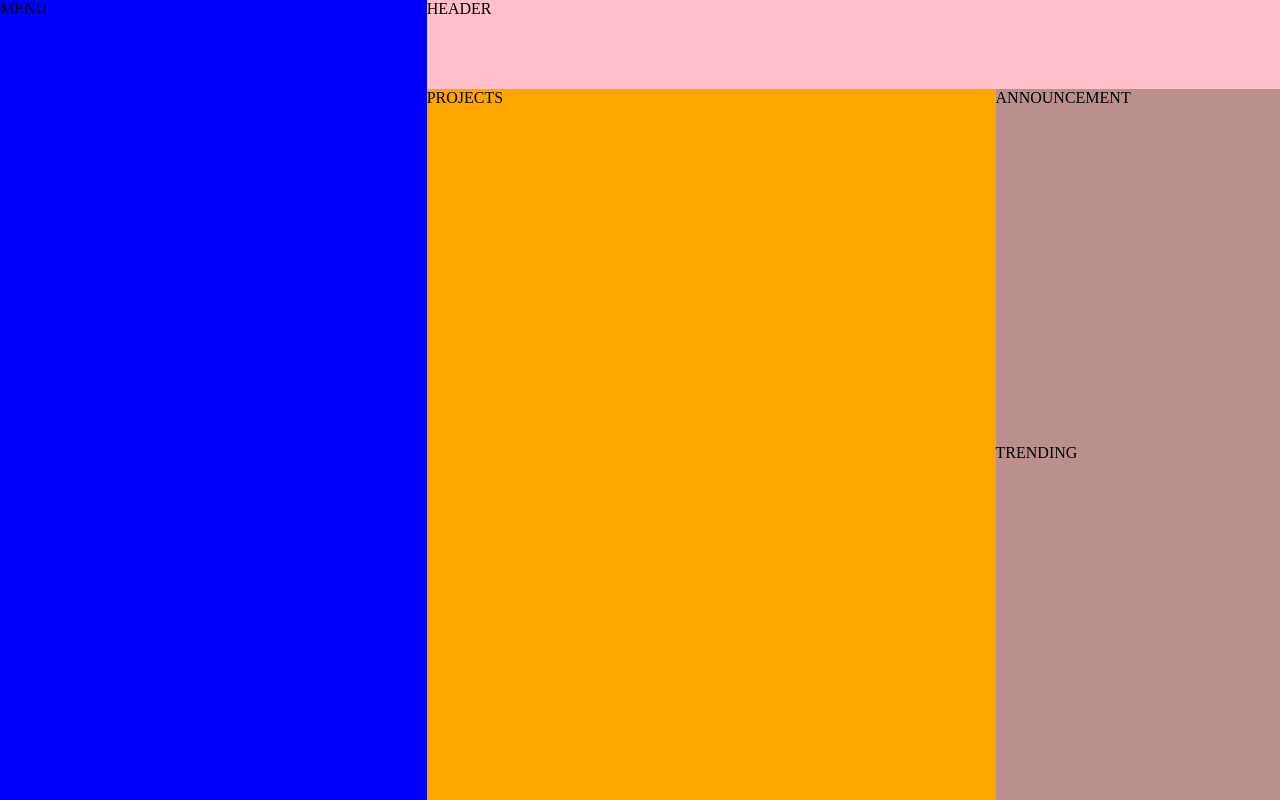
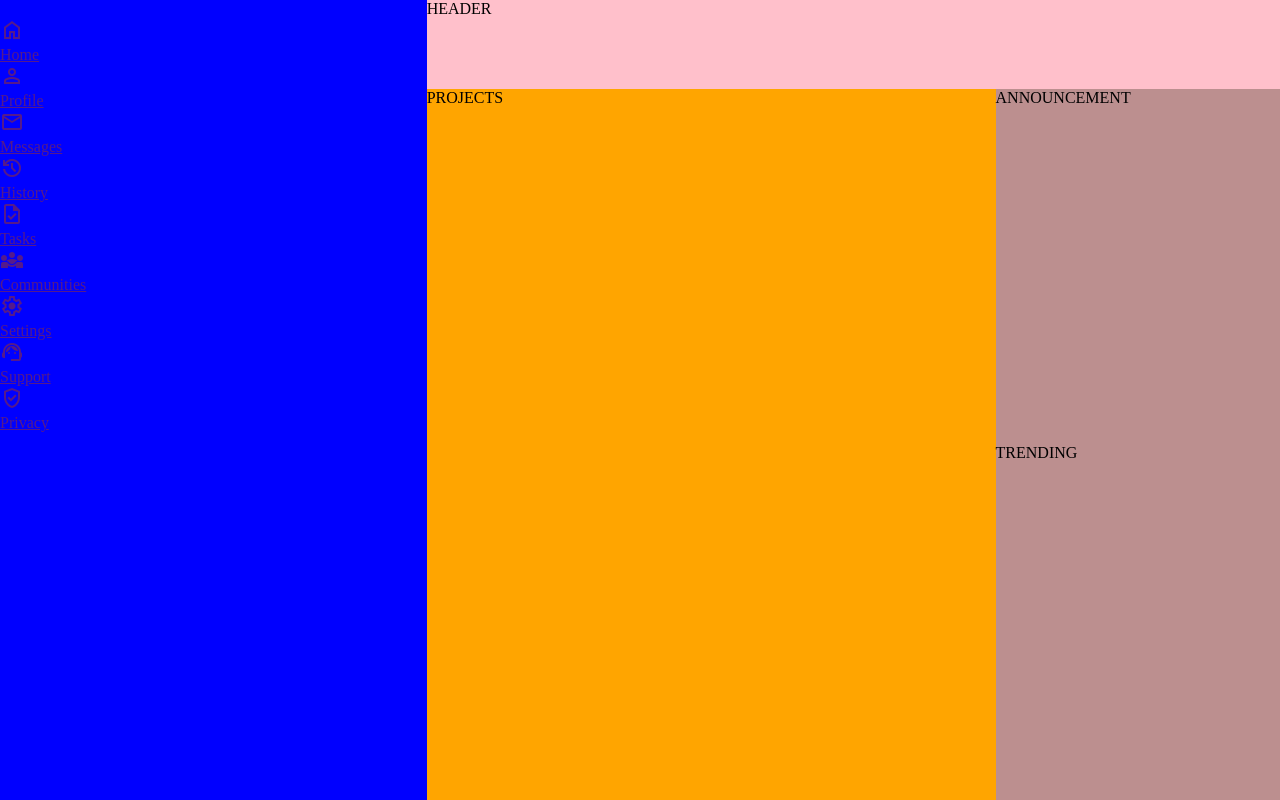
Before and after one commit to ezaborszky/Project-Admin-Dashboard, a plain HTML site: page index.html in a window 1280 px wide. Drawn offline with nearby package versions, Linux system fonts and the light colour scheme.

Commit message:
added menu items

```diff
--- a/index.html
+++ b/index.html
@@ -5,12 +5,84 @@
     <link rel="stylesheet" href="styles.css">
     <meta http-equiv="X-UA-Compatible" content="IE=edge">
     <meta name="viewport" content="width=device-width, initial-scale=1.0">
+    <link rel="stylesheet" href="https://fonts.googleapis.com/css2?family=Material+Symbols+Outlined:opsz,wght,FILL,GRAD@20..48,100..700,0..1,-50..200" />
     <title>Admin Dashboard</title>
 </head>
 <body>
     <div class="wrapper">
     <div class="menu">
-        MENU
+        <div id="logo">
+            <div><img src="misc/logo.svg" alt=""></div>
+
+        </div>
+        <div id="menu-navbar">
+            <div class="menu-point">
+                <a href="">
+                <div><span class="material-symbols-outlined">
+                    home
+                    </span></div>
+                <div>Home</div></a>
+            </div>
+            <div class="menu-point">
+                <a href="">
+                <div><span class="material-symbols-outlined">
+                    person
+                    </span></div>
+                <div>Profile</div></a>
+            </div>
+            <div class="menu-point">
+                <a href="">
+                <div><span class="material-symbols-outlined">
+                    mail
+                    </span></div>
+                <div>Messages</div></a>
+            </div>
+            <div class="menu-point">
+                <a href="">
+                <div><span class="material-symbols-outlined">
+                    history
+                    </span></div>
+                <div>History</div></a>
+            </div>
+            <div class="menu-point">
+                <a href="">
+                <div><span class="material-symbols-outlined">
+                    task
+                    </span></div>
+                <div>Tasks</div></a>
+            </div>
+            <div class="menu-point">
+                <a href=""><div><span class="material-symbols-outlined">
+                    diversity_3
+                    </span></div>
+                <div>Communities</div></a>
+            </div>
+            <div class="menu-point">
+                <div></div>
+                <div></div>
+            </div>
+            <div class="menu-point">
+                <a href="">
+                <div><span class="material-symbols-outlined">
+                    settings
+                    </span></div>
+                <div>Settings</div></a>
+            </div>
+            <div class="menu-point">
+                <a href="">
+                <div><span class="material-symbols-outlined">
+                    support_agent
+                    </span></div>
+                <div>Support</div></a>
+            </div>
+            <div class="menu-point">
+                <a href="">
+                <div><span class="material-symbols-outlined">
+                    verified_user
+                    </span></div>
+                <div>Privacy</div></a>
+            </div>
+        </div>
     </div>
 
     <div class="interface">
```
